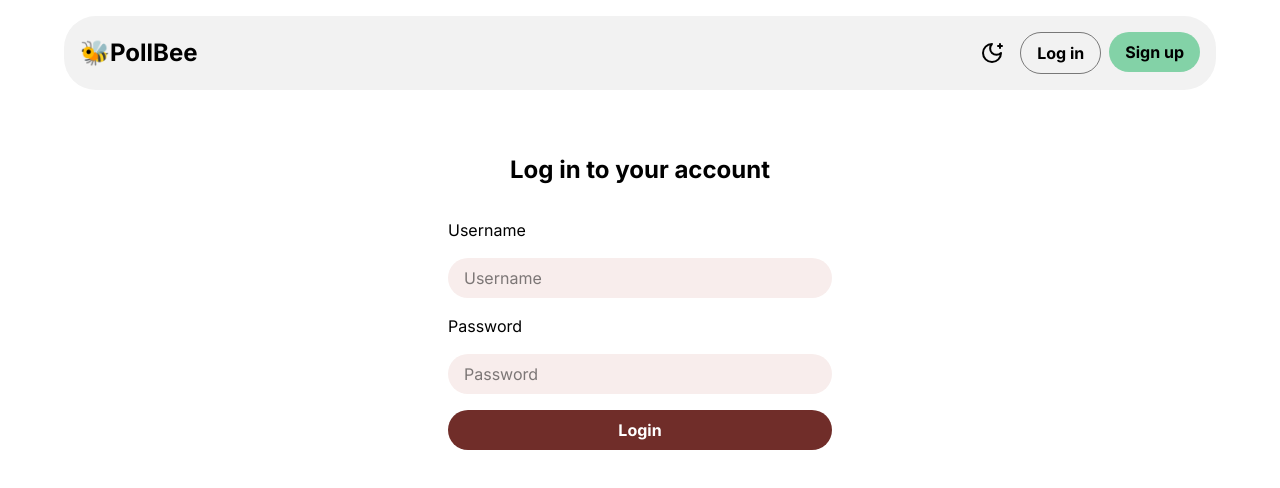
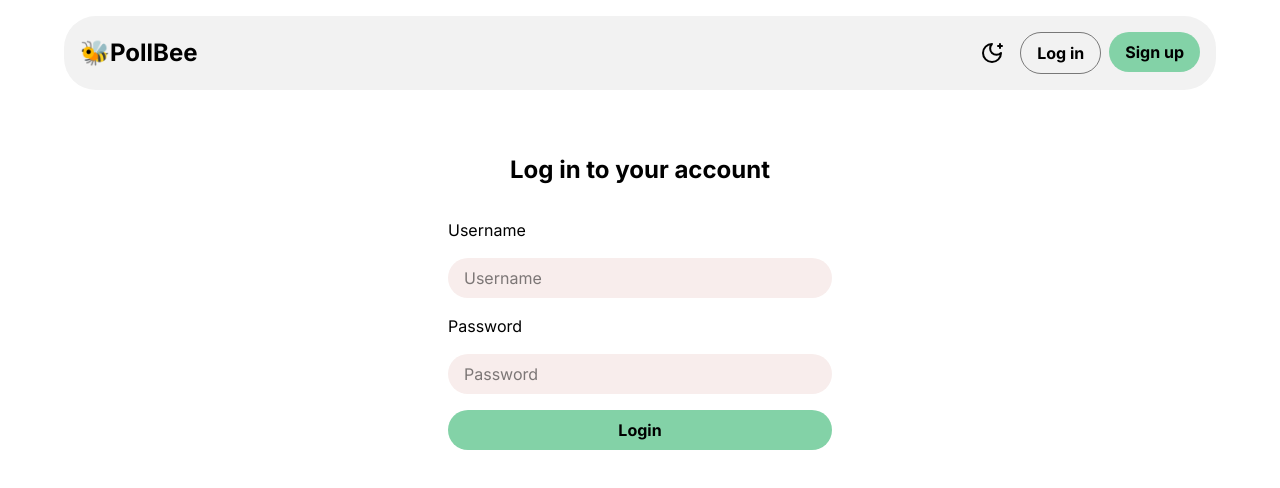
Before and after one commit to jonte265/pollbee, a Next.js app in the folder frontend/: page /login in a window 1280 px wide. Shown: the top 488 px of the page. Built offline with nearby package versions, Linux system fonts and the light colour scheme.

Commit message:
use button component

```diff
--- a/frontend/app/create-poll/page.tsx
+++ b/frontend/app/create-poll/page.tsx
@@ -189,26 +189,16 @@ export default function CreatePoll() {
           <button
             type="button"
             onClick={addOption}
-            className="text-sm text-primary font-bold hover:underline self-start"
+            className="text-sm font-bold hover:underline self-start"
           >
             + Add Option
           </button>
 
-          {!loading ? (
-            <button
-              type="submit"
-              className="bg-primary text-background font-bold rounded-4xl px-4 py-2 hover:bg-primary-700 transition-all ease-in-out"
-            >
-              Create Poll
-            </button>
-          ) : (
-            <button
-              disabled
-              className="bg-primary-100 text-background font-bold rounded-4xl px-4 py-2 transition-all ease-in-out"
-            >
-              Creating...
-            </button>
-          )}
+          <Button
+            type="submit"
+            disabled={loading}
+            btnText={loading ? "Creating..." : "Create Poll"}
+          />
         </form>
 
         {loading && <LoadingSpin />}
--- a/frontend/app/login/page.tsx
+++ b/frontend/app/login/page.tsx
@@ -6,6 +6,7 @@ import LoadingSpin from "@/components/LoadingSpin";
 import { motion } from "motion/react";
 import H2 from "@/components/ui/typography/H2";
 import Typography from "@/components/ui/typography/Typography";
+import Button from "@/components/Button";
 
 function LoginPage() {
   const router = useRouter();
@@ -88,21 +89,7 @@ function LoginPage() {
             placeholder="Password"
             className="rounded-4xl p-2 pl-4  bg-primary-50"
           />
-          {!loading ? (
-            <button
-              type="submit"
-              className="bg-primary text-background font-bold rounded-4xl px-4 py-2 hover:bg-primary-700 transition-all ease-in-out"
-            >
-              Login
-            </button>
-          ) : (
-            <button
-              disabled
-              className="bg-primary-100 text-background font-bold rounded-4xl px-4 py-2 transition-all ease-in-out"
-            >
-              Login
-            </button>
-          )}
+          <Button type="submit" disabled={loading} btnText="Login" />
         </form>
         {loading && <LoadingSpin />}
         {message && <p>{message}</p>}
--- a/frontend/app/poll/[shareId]/page.tsx
+++ b/frontend/app/poll/[shareId]/page.tsx
@@ -166,12 +166,11 @@ export default function SharePollPage({ params }: { params: SharePollParams }) {
                                 onClick={() => castVote(option.id)}
                               />
                             ) : (
-                              <button
+                              <Button
+                                fullWidth={false}
                                 disabled
-                                className="px-4 py-2 bg-primary/50 text-background/50 rounded-4xl"
-                              >
-                                Vote
-                              </button>
+                                btnText="Vote"
+                              />
                             )}
                           </div>
                         </div>
--- a/frontend/app/signup/page.tsx
+++ b/frontend/app/signup/page.tsx
@@ -6,6 +6,7 @@ import LoadingSpin from "@/components/LoadingSpin";
 import { motion } from "motion/react";
 import H2 from "@/components/ui/typography/H2";
 import Typography from "@/components/ui/typography/Typography";
+import Button from "@/components/Button";
 
 function SignupPage() {
   const router = useRouter();
@@ -91,21 +92,7 @@ function SignupPage() {
             placeholder="Password"
             className="rounded-4xl p-2 pl-4  bg-primary-50"
           />
-          {!loading ? (
-            <button
-              type="submit"
-              className="bg-primary text-background font-bold rounded-4xl px-4 py-2 hover:bg-primary-700 transition-all ease-in-out"
-            >
-              Sign up
-            </button>
-          ) : (
-            <button
-              disabled
-              className="bg-primary-100 text-background font-bold rounded-4xl px-4 py-2 transition-all ease-in-out"
-            >
-              Sign up
-            </button>
-          )}
+          <Button type="submit" disabled={loading} btnText="Sign up" />
         </form>
         {loading && <LoadingSpin />}
 
--- a/frontend/components/Button.tsx
+++ b/frontend/components/Button.tsx
@@ -7,17 +7,19 @@ type PrimaryBtnType = {
   onClick?: () => void;
   variant?: ButtonVariant;
   fullWidth?: boolean;
+  type?: "button" | "submit" | "reset";
+  disabled?: boolean;
 };
 
 const variantStyles: Record<ButtonVariant, string> = {
   primary:
-    "bg-primary text-background hover:bg-primary-800 active:bg-primary-900",
+    "bg-primary text-background enabled:hover:bg-primary-800 enabled:active:bg-primary-900",
   secondary:
-    "bg-text text-background hover:bg-background-900 active:bg-background-800",
+    "bg-text text-background enabled:hover:bg-background-900 enabled:active:bg-background-800",
   outline:
-    "bg-transparent text-text border border-text/50 hover:bg-background-900 hover:text-background hover:border-transparent active:bg-background-800",
+    "border border-text/50 bg-transparent text-text enabled:hover:border-transparent enabled:hover:bg-background-900 enabled:hover:text-background enabled:active:bg-background-800",
   accent:
-    "bg-secondary text-text hover:bg-secondary-300 active:bg-secondary-200",
+    "bg-secondary text-text enabled:hover:bg-secondary-300 enabled:active:bg-secondary-200",
 };
 
 export default function Button({
@@ -25,11 +27,15 @@ export default function Button({
   onClick,
   variant = "accent",
   fullWidth = true,
+  type = "button",
+  disabled = false,
 }: PrimaryBtnType) {
   return (
     <button
+      type={type}
+      disabled={disabled}
       onClick={onClick}
-      className={`font-bold flex justify-center items-center gap-1 rounded-4xl px-4 py-2 min-h-10 transition-all ease-in-out
+      className={`flex min-h-10 items-center justify-center gap-1 rounded-4xl px-4 py-2 font-bold transition-all ease-in-out disabled:cursor-not-allowed disabled:opacity-50
       ${fullWidth ? "w-full" : "w-auto"}
       ${variantStyles[variant]}`}
     >
```
